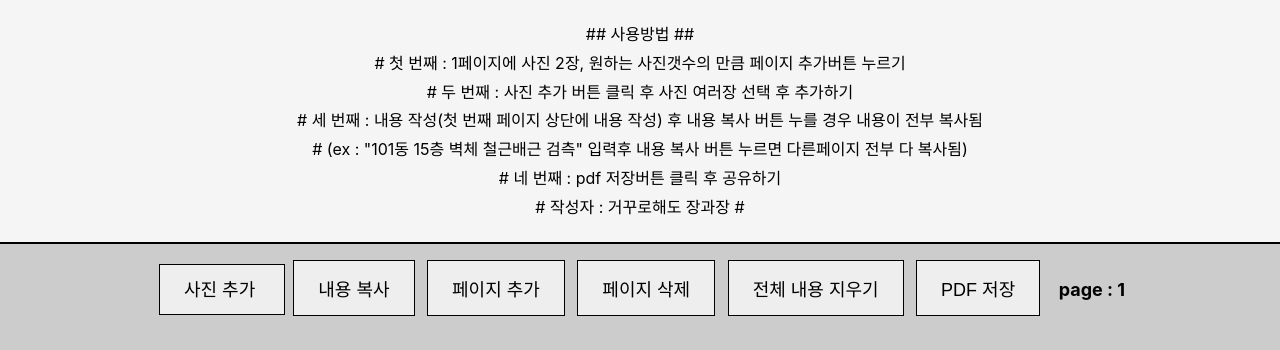
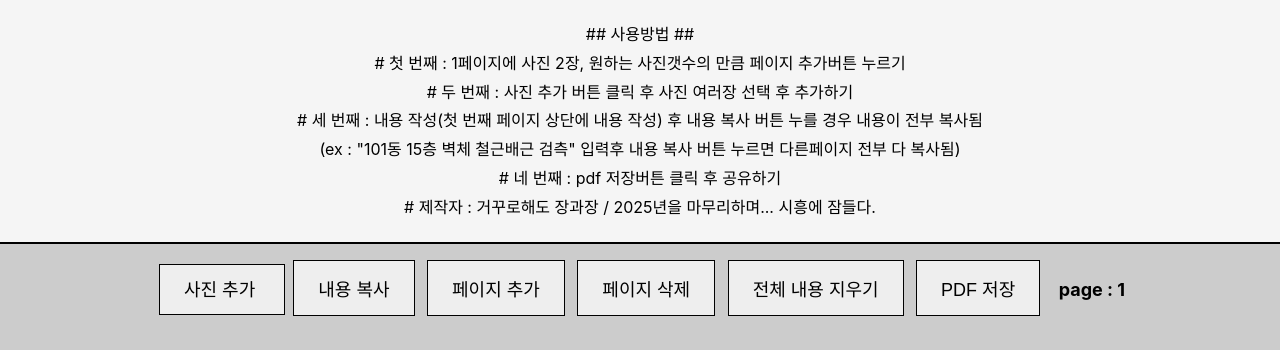
Before and after one commit to Doomok-00/pic, a plain HTML site: page index.html in a window 1280 px wide. Shown: the top 350 px of the page. Drawn offline with nearby package versions, Linux system fonts and the light colour scheme.

Commit message:
Update index.html

```diff
--- a/index.html
+++ b/index.html
@@ -134,9 +134,9 @@ textarea {
   <div># 첫 번째 : 1페이지에 사진 2장, 원하는 사진갯수의 만큼 페이지 추가버튼 누르기</div>
   <div># 두 번째 : 사진 추가 버튼 클릭 후 사진 여러장 선택 후 추가하기</div>
   <div># 세 번째 : 내용 작성(첫 번째 페이지 상단에 내용 작성) 후 내용 복사 버튼 누를 경우 내용이 전부 복사됨</div>
-  <div># (ex : "101동 15층 벽체 철근배근 검측" 입력후 내용 복사 버튼 누르면 다른페이지 전부 다 복사됨)</div>
+  <div>      (ex : "101동 15층 벽체 철근배근 검측" 입력후 내용 복사 버튼 누르면 다른페이지 전부 다 복사됨)</div>
   <div># 네 번째 : pdf 저장버튼 클릭 후 공유하기</div>
-  <div># 작성자 : 거꾸로해도 장과장 #</div>
+  <div># 제작자 : 거꾸로해도 장과장 / 2025년을 마무리하며... 시흥에 잠들다.</div>
 </div>
 
 <!-- 컨트롤 -->
```
